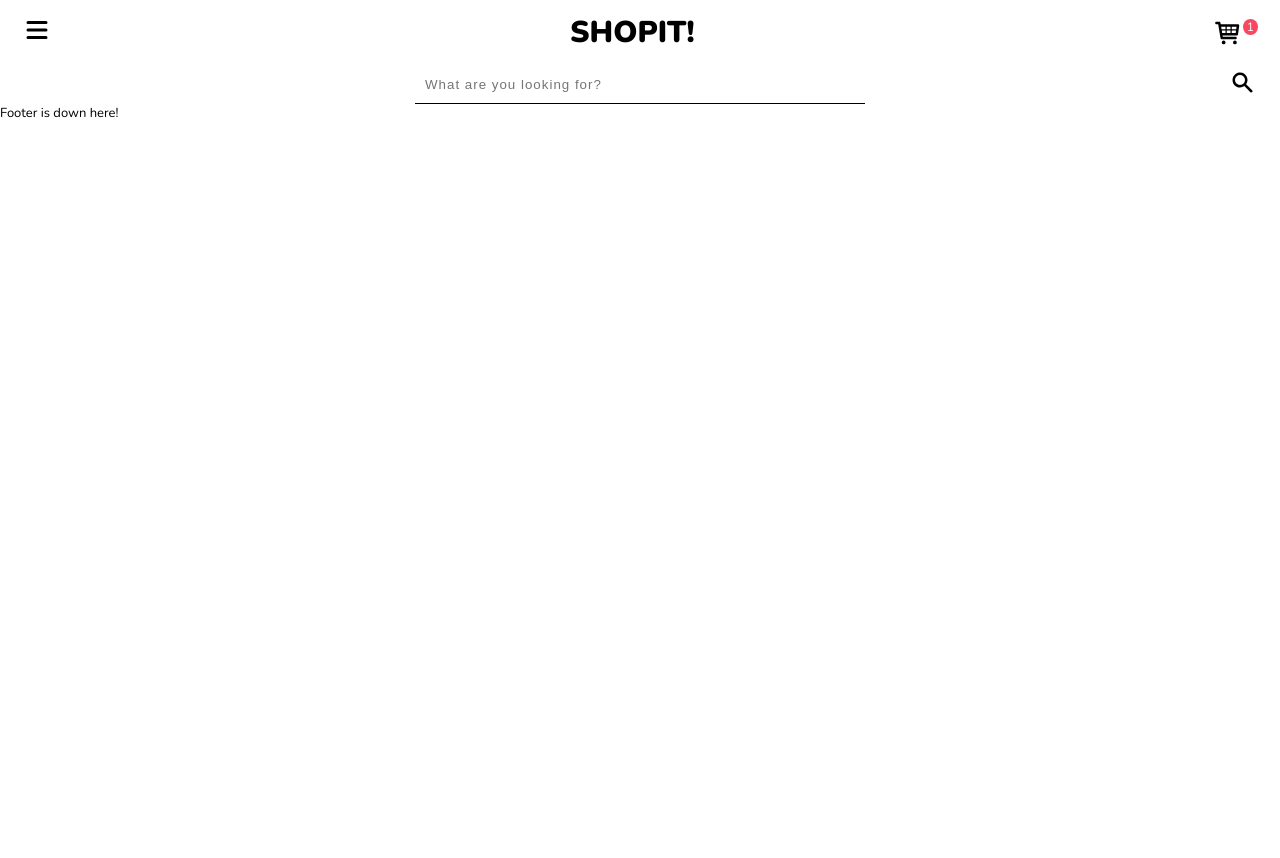
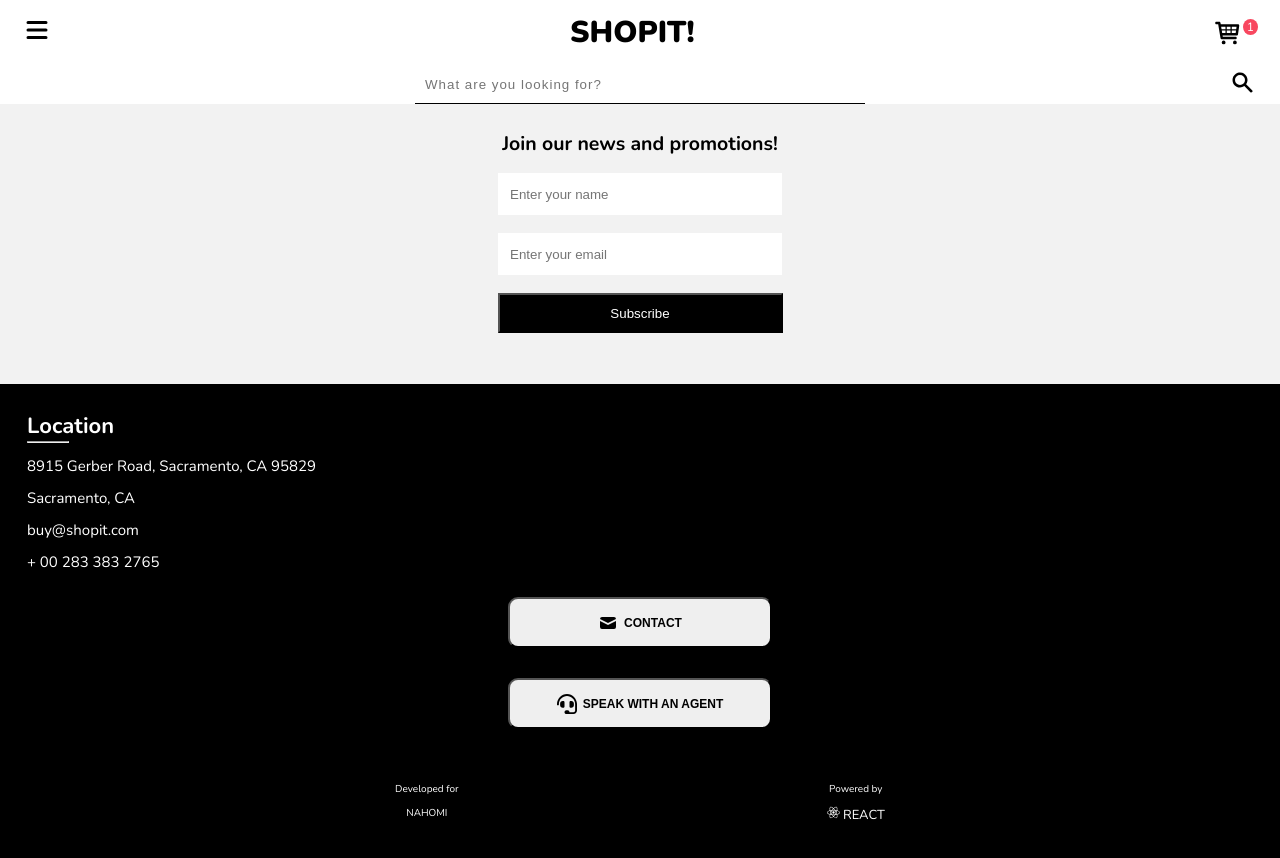
Before and after one commit to nahyoomi/ECommerce, a React (Vite) app: page / in a window 1280 px wide. Shown: the top 858 px of the page. Before the commit the page ends 800 px from the top, so only its background shows below. Built offline with nearby package versions, Linux system fonts and the light colour scheme.

Commit message:
:lipstick: Update UI

```diff
--- a/src/components/Footer/Footer.scss
+++ b/src/components/Footer/Footer.scss
@@ -0,0 +1,62 @@
+@import '../../vars';
+.footer{
+    background-color: $Primary-titles;
+    color: $primary-color;
+    padding: 27px;
+    &_location{
+        h3{
+            font-size: 22px;
+            margin: 0;
+        }
+        hr{
+            margin: 0;
+            width: 40px;
+        }
+        &--text{
+            list-style: none;
+            padding: 0;
+            &-item{
+                padding-bottom: 12px;
+                font-size: 15px;
+            }
+        }
+    }
+    &_contact{
+        display: flex;
+        justify-content: center;
+        &--btns{
+            display: flex;
+            flex-direction: column;
+            padding: 0px 20px;
+            button{
+                display: flex;
+                justify-content: center;
+                align-items: center;
+                width: 264px;
+                height: 51px;
+                font-size: 12px;
+                margin-bottom: 30px;
+                border-radius: 10px;
+                font-weight: bold;
+                svg{
+                    font-size: 20px;
+                    padding-right: 6px;
+                }
+            }
+        }
+    }
+    &_branding{
+       &--list{
+        list-style: none;
+        display: flex;
+        justify-content: space-evenly;
+        padding: 0;
+        &-text{
+            text-align: center;
+            p{
+                font-size: 10px;
+            }
+        }
+       }
+    }
+}
--- a/src/components/Footer/Footer.tsx
+++ b/src/components/Footer/Footer.tsx
@@ -1,8 +1,39 @@
 import React from 'react'
-
+import { HiMail } from "react-icons/hi";
+import { FaHeadset, FaReact } from "react-icons/fa";
+import './Footer.scss';
 function Footer() {
   return (
-    <div>Footer is down here!</div>
+    <div className='footer'>
+      <div className='footer_location'>
+      <h3>Location</h3>
+      <hr/>
+      <ul className='footer_location--text'>
+        <li className='footer_location--text-item'>8915 Gerber Road, Sacramento, CA 95829</li>
+        <li className='footer_location--text-item'>Sacramento, CA</li>
+        <li className='footer_location--text-item'>buy@shopit.com</li>
+        <li className='footer_location--text-item'> + 00 283 383 2765</li>
+      </ul>
+      </div>
+      <div className='footer_contact'>
+        <div className='footer_contact--btns'>
+          <button><HiMail></HiMail>CONTACT</button>
+          <button><FaHeadset></FaHeadset> SPEAK WITH AN AGENT</button>
+        </div>
+      </div>
+      <div className='footer_branding'>
+        <ul className='footer_branding--list'>
+          <li className='footer_branding--list-text'>
+            <p>Developed for</p>
+            <p>NAHOMI</p>
+          </li>
+          <li className='footer_branding--list-text'>
+            <p>Powered by</p>
+            <FaReact></FaReact> REACT
+          </li>
+        </ul>
+      </div>
+    </div>
   )
 }
 
--- a/src/components/Header/Header.scss
+++ b/src/components/Header/Header.scss
@@ -28,9 +28,9 @@
         }
         &-pop{
             span{
-                background-color: #F8475F;
+                background-color: $details;
                 border-radius: 100%;
-                color: #FFFFFF;
+                color: $primary-color;
                 padding: 0 4px;
                 width: 8px;
                 font-size: 12px;
--- a/src/components/Layout/Layout.tsx
+++ b/src/components/Layout/Layout.tsx
@@ -1,13 +1,16 @@
 import React from 'react'
 import Footer from '../Footer/Footer';
 import Header from '../Header/Header';
+import SubscriptionForm from '../SubscriptionForm/SubscriptionForm';
 import './Layout';
 
 function Layout() {
   return (
     <div className='container'>
       <Header />
-      <main></main>
+      <main>
+        <SubscriptionForm />
+      </main>
       <Footer />
     </div>
   )
--- a/src/components/MenuDropDown/MenuDropDown.scss
+++ b/src/components/MenuDropDown/MenuDropDown.scss
@@ -1,6 +1,7 @@
+@import '../../vars';
 .boxing {
     position: absolute;
-    background-color: #F2F2F2;
+    background-color: $secondary-color;
     height: 100px;
     width: 180px;
     padding: 5px;
--- /dev/null
+++ b/src/components/SubscriptionForm/SubscriptionForm.scss
@@ -0,0 +1,28 @@
+@import '../../vars';
+.fullform {
+    background-color: $secondary-color;
+    height: 260px;
+    padding: 10px;
+    h2{
+        text-align: center;
+    }
+    &_form{
+        display: flex;
+        flex-direction: column;
+        align-items: center;
+        input {
+            width: 260px;
+            height: 30px;
+            padding: 6px 12px;
+            border: none;
+            margin-bottom: 18px;
+        }
+        button{
+            color: white;
+            font-weight: 200;
+            background-color: black;
+            width: 285px;
+            height: 40px;
+        }
+    }
+}
--- /dev/null
+++ b/src/components/SubscriptionForm/SubscriptionForm.tsx
@@ -0,0 +1,21 @@
+import React from 'react'
+import './SubscriptionForm.scss';
+
+function SubscriptionForm() {
+  return (
+    <div  className='fullform'>
+        <h2> Join our news and promotions!</h2>
+        <form className='fullform_form'>
+            <input
+                placeholder='Enter your name'
+            />
+            <input
+                placeholder='Enter your email'
+            />
+            <button>Subscribe</button>
+        </form>
+    </div>
+  )
+}
+
+export default SubscriptionForm;
```
